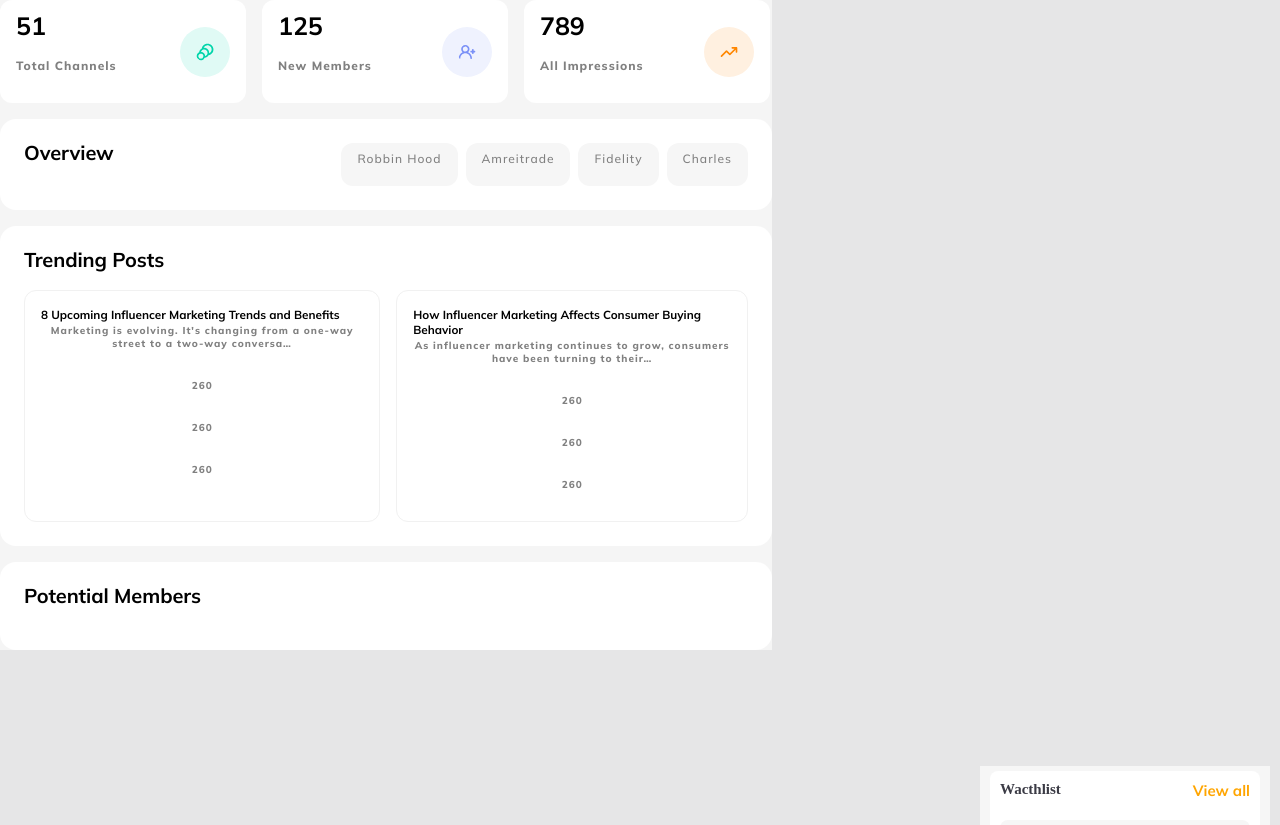
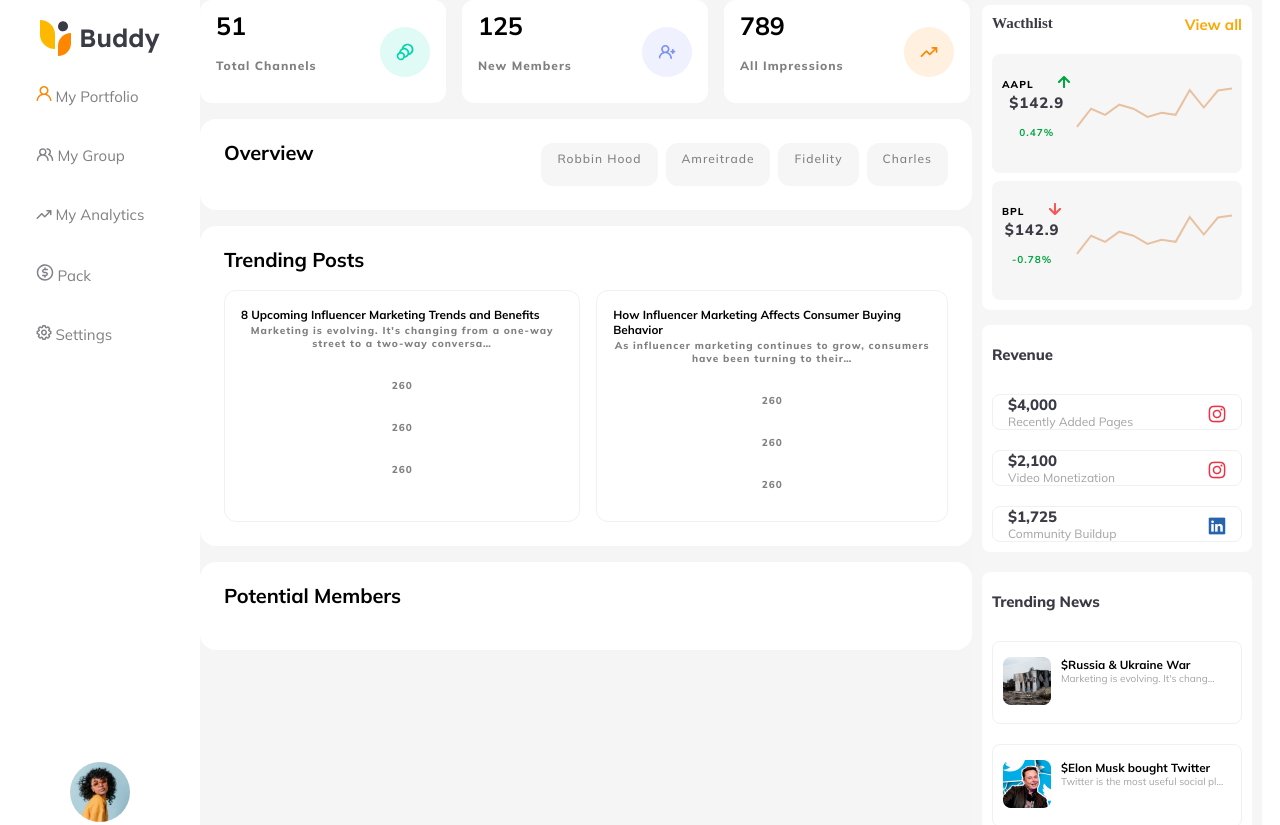
Before and after one commit to The0nis/Buddy, a React (Create React App) app: page /dashboard in a window 1280 px wide. Shown: the top 825 px of the page. Built offline with nearby package versions, Linux system fonts and the light colour scheme.

Commit message:
dashboard

```diff
--- a/global.scss
+++ b/global.scss
@@ -1,29 +1,29 @@
-* {
-    box-sizing: border-box;
-    padding: 0;
-    margin: 0;
-  }
+// * {
+//     box-sizing: border-box;
+//     padding: 0;
+//     margin: 0;
+//   }
 
-  a {
-    color: inherit;
-    text-decoration: none;
-  }
+//   a {
+//     color: inherit;
+//     text-decoration: none;
+//   }
 
-  h1 {
-    font-size: clamp(1rem, 1rem + 5vw, var(--font-header-1));
-  }
+//   h1 {
+//     font-size: clamp(1rem, 1rem + 5vw, var(--font-header-1));
+//   }
 
-  h2 {
-    font-size: var(--font-header-2);
-  }
+//   h2 {
+//     font-size: var(--font-header-2);
+//   }
 
-  p {
-    background-color: red;
-  }
+//   p {
+//     background-color: red;
+//   }
 
-  .container {
-    padding: 0 5rem;
-    max-width: var(--max-width);
-    margin: 0 auto;
-    color: red;
-  }
+//   .container {
+//     padding: 0 5rem;
+//     max-width: var(--max-width);
+//     margin: 0 auto;
+//     color: red;
+//   }
--- a/src/components/Navsidebar/Index.js
+++ b/src/components/Navsidebar/Index.js
@@ -12,11 +12,14 @@ import logout from "..//../assets/logout.svg";
 const Index = () => {
   return (
     <div className={style.container}>
+      <div className={style.topnav}>
         <div className={style.buddylogo}>
           <center>
             {" "}
             <img src={logo} alt="logo" />{" "}
           </center>
+        </div>
+        <div className={style.navlinks}>
           <br></br>
           <br></br>
           <nav className={style.nav1}>
@@ -48,13 +51,14 @@ const Index = () => {
             </ul>
           </nav>
         </div>
+      </div>
 
       <footer>
         <div className={style.footer}>
           <div className={style.wrapper}>
             <center>
               {" "}
-              <img src={milly} alt="logo"  className={style.image}/>{" "}
+              <img src={milly} alt="logo" className={style.image} />{" "}
             </center>
             <h1>Theresa milly</h1>
             <p>Influencer</p>
--- a/src/components/Navsidebar/Navsidebar.module.scss
+++ b/src/components/Navsidebar/Navsidebar.module.scss
@@ -1,12 +1,9 @@
-body {
-  background-color: #e6e6e7;
-}
 .container {
   width: 20rem;
   color: white;
-  background-color: #f1f1f2;
-  height: 100vh;
-  position: fixed;
+  display: flex;
+  flex-direction: column;
+  justify-content: space-between;
 }
 
 .buddylogo {
@@ -16,6 +13,9 @@ body {
   align-content: center;
   margin-top: 2rem;
   // padding-bottom: 30rem;
+}
+
+.topnav {
 }
 
 .nav1 {
--- a/src/components/RightSideBar/rightSideBar.module.css
+++ b/src/components/RightSideBar/rightSideBar.module.css
@@ -1,15 +1,14 @@
-
-.wrapper{
+.wrapper {
   width: 29rem;
-    background-color:#F6F6F6;
-    margin-top: 10rem;
+  background-color: #f6f6f6;
+  /* margin-top: 10rem; */
   display: flex;
   flex-direction: column;
-    position: absolute;
+  /* position: absolute; */
   right: 10px;
 }
 
-.secone{
+.secone {
   display: flex;
   flex-direction: column;
   background-color: white;
@@ -18,67 +17,66 @@
   margin: 0.5rem 1rem;
 }
 
-.watchtab{
+.watchtab {
   margin-bottom: -1.2rem;
 }
-.header{
+.header {
   display: flex;
   justify-content: space-between;
   margin: 1rem 1rem;
 }
 
-.header div h3{
-    color: #3B3B45;
-    font-family: 'Lexend';
+.header div h3 {
+  color: #3b3b45;
+  font-family: "Lexend";
   font-style: normal;
   font-weight: 700;
   font-size: 1.5rem;
 }
 
-.viewtxt{
+.viewtxt {
   font-weight: 700;
   font-size: 1.5rem !important;
 }
 
 /* watchlist style */
 
-.watchwrapper{
+.watchwrapper {
   display: flex;
   flex-direction: row;
   position: relative;
   margin: 1rem 1rem;
-    background-color: #F6F6F6;
+  background-color: #f6f6f6;
   border-radius: 0.5pc;
 }
 
-.watchheader{
+.watchheader {
   padding: 2rem 1rem;
 }
 
-.arrow{
+.arrow {
   padding-left: 2rem;
-
 }
 
-.watchheader h4, p{
+.watchheader h4,
+p {
   margin: 0.2rem 0;
   letter-spacing: 1px;
   font-weight: 800;
 }
 
-.price{
-    color: #A3A3A6;
+.price {
+  color: #a3a3a6;
   font-weight: 700;
 }
 
-.percent{
-    color:  #00A441;
+.percent {
+  color: #00a441;
   font-style: normal;
   font-weight: 700;
-
 }
 
-.chart{
+.chart {
   flex-grow: 2;
   justify-content: space-around;
   height: 50%;
@@ -86,72 +84,68 @@
   position: absolute;
   left: 2.5rem;
   top: 2.5rem;
-
 }
 
 /* Rev style */
 
-.revwrapper{
+.revwrapper {
   display: flex;
   flex-direction: column;
   justify-content: flex-start;
   margin: 1rem 1rem;
   background-color: white;
   border-radius: 0.5pc;
-
 }
 
-.revwrapper h2{
+.revwrapper h2 {
   text-align: left !important;
   padding: 2rem 1rem;
   font-size: 1.5rem;
   font-weight: 800;
-    color: #3B3B45;
-
+  color: #3b3b45;
 }
 
-.revcont{
+.revcont {
   display: flex;
   justify-content: space-between;
   align-content: center;
-    padding:  0 1.5rem;
+  padding: 0 1.5rem;
   margin: 1rem 1rem;
-    border: 1px solid #F1F1F2;
+  border: 1px solid #f1f1f2;
   border-radius: 0.5pc;
 }
 
-.price{
-    color: #3B3B45;
+.price {
+  color: #3b3b45;
   font-style: normal;
   font-weight: 800;
   font-size: 1.5rem;
 }
 
-.description{
-    color: #A3A3A6;
+.description {
+  color: #a3a3a6;
   font-style: normal;
   font-weight: 400;
   font-size: 12px;
 }
 
-.revlogo{
+.revlogo {
   padding-top: 1rem;
 }
 
-.revlogo img{
+.revlogo img {
   cursor: pointer;
 }
 
-.newscont{
+.newscont {
   display: flex;
   gap: 1rem;
   margin: 1rem 1rem;
-    border: 1px solid #F1F1F2;
+  border: 1px solid #f1f1f2;
   border-radius: 0.5pc;
   padding: 1.5rem 1rem;
 }
 
-.newsdesc h6{
+.newsdesc h6 {
   font-size: 10px;
-
 }
--- a/src/pages/Styles/dashboard.module.scss
+++ b/src/pages/Styles/dashboard.module.scss
@@ -0,0 +1,11 @@
+.dashboard {
+  display: flex;
+  &__main {
+    .main__top_nav {
+    }
+
+    .main__content_area {
+      display: flex;
+    }
+  }
+}
--- a/src/pages/dashboard.js
+++ b/src/pages/dashboard.js
@@ -1,4 +1,5 @@
 import DashboardMain from "../components/DashboardMain/Index";
+import Index from "../components/Navsidebar/Index";
 // import RightSideBar from "./RightSideBar";
 import RightSideBar from "../components/RightSideBar/Index";
 import styles from "./Styles/dashboard.module.scss";
@@ -6,6 +7,7 @@ import styles from "./Styles/dashboard.module.scss";
 const dashboard = () => {
   return (
     <div className={styles.dashboard}>
+      <Index />
       <div className={styles.dashboard__main}>
         <div className={styles.main__top_nav}>{/* <DashboardTopNav /> */}</div>
         <div className={styles.main__content_area}>
```
Lines whose indentation alone changed are shown as unchanged.
